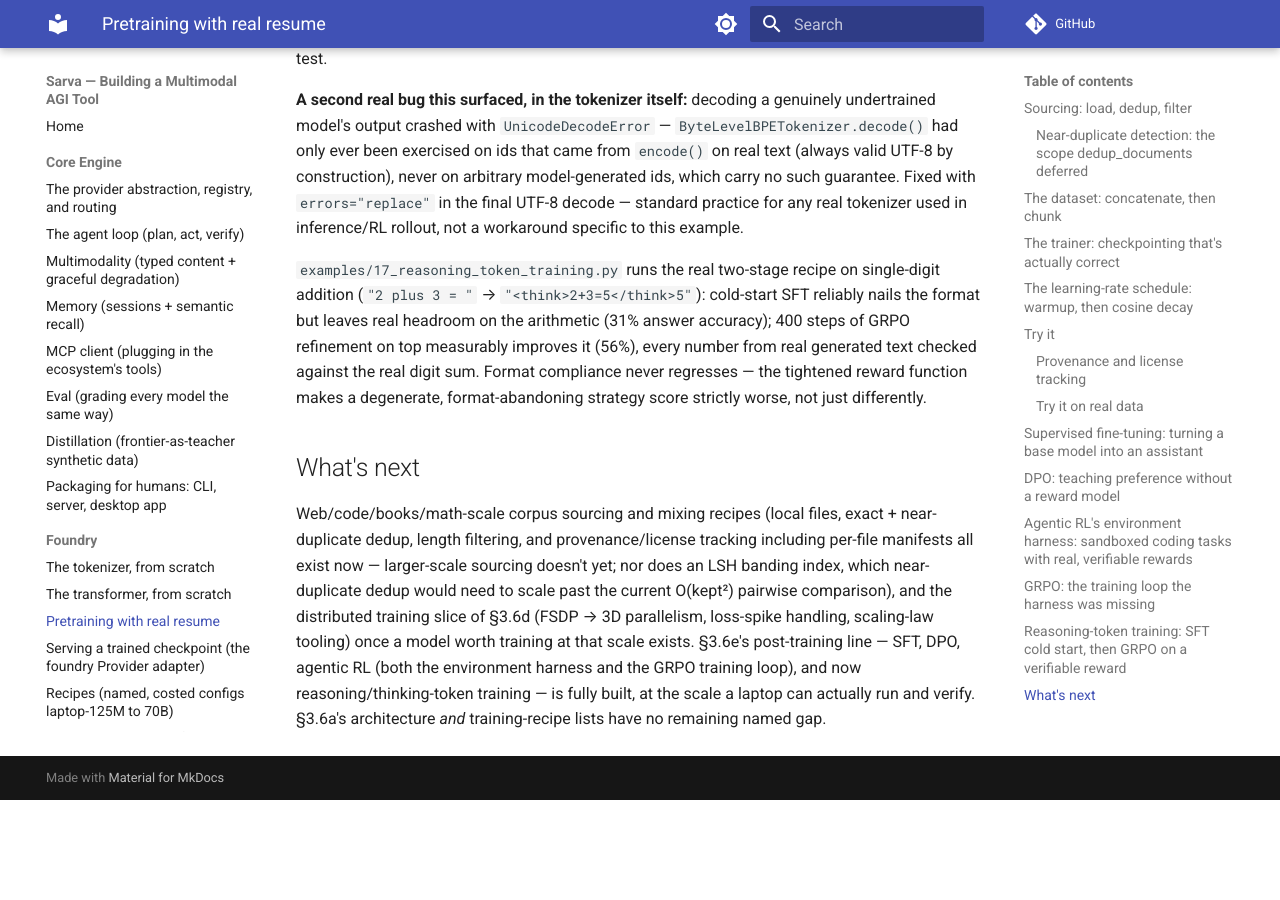
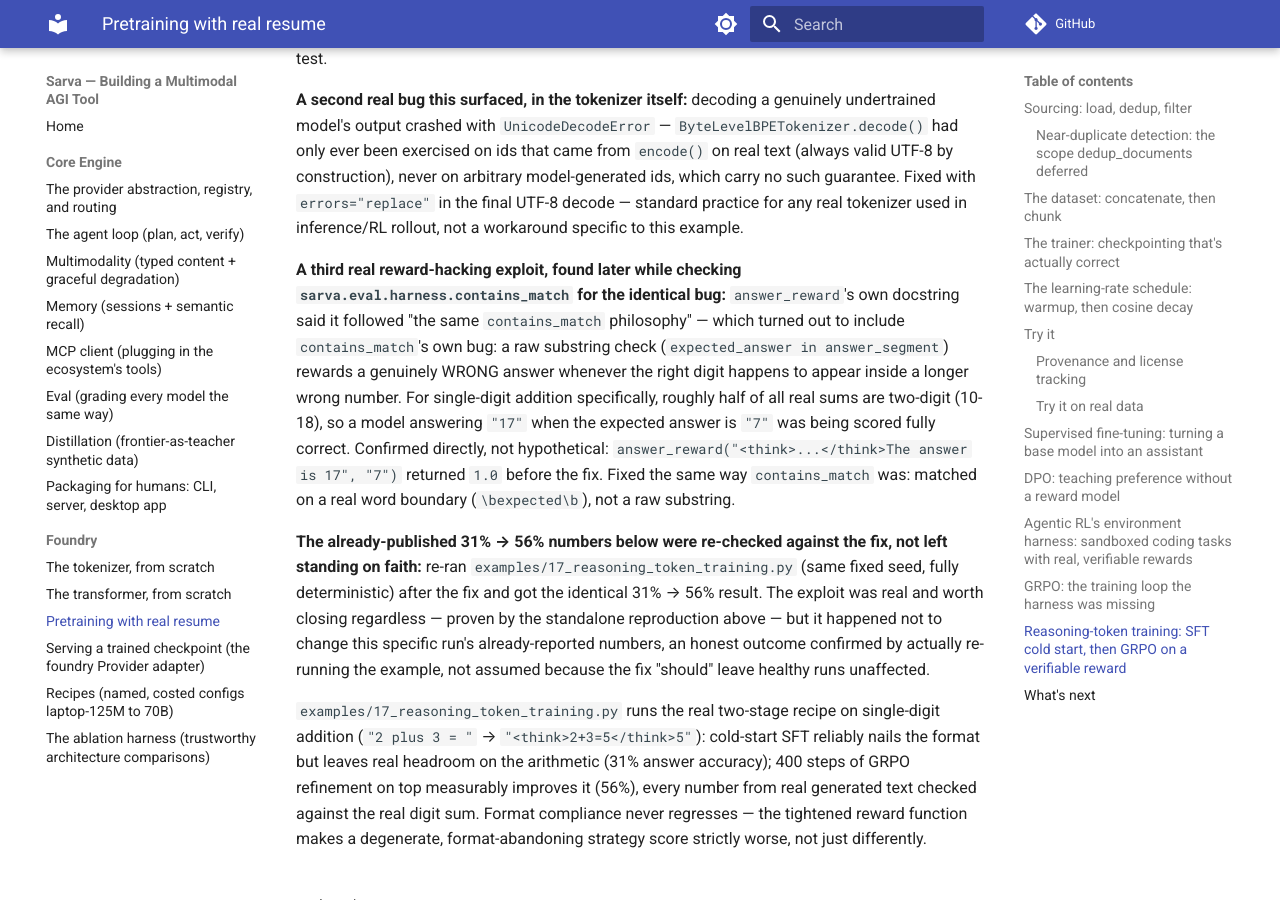
Before and after one commit to bpupadhyaya/sarva, an MkDocs documentation site: the page built from docs/foundry/training.md, in a window 1280 px wide and 900 px high, scrolled down 9205 px. Built offline with MkDocs 1.6.1 and Material for MkDocs 9.7.7, drawn with Linux system fonts in a browser that asks for light colours; comment, search, counter and statistics services are not loaded; before the commit the page ends 10005 px from its top, so only the background shows below that.

Commit message:
Fix a third reward-hacking exploit: answer_reward's own substring bug
answer_reward's docstring said it followed "the same contains_match
philosophy" -- which meant it inherited contains_match's exact
substring-false-positive bug too. For single-digit addition, roughly
half of all real sums are two-digit, so a model answering "17" when
the expected answer was "7" was scored fully correct by the real GRPO
reward function. Confirmed directly before fixing. Fixed the same way
contains_match was: word-boundary matched, not a raw substring.
Re-ran examples/17_reasoning_token_training.py (fixed seed) after the
fix and got the identical already-published 31% -> 56% result -- the
exploit was real, it just didn't happen to skew this particular run.

Co-Authored-By: Claude Sonnet 5 <noreply@anthropic.com>

```diff
--- a/docs/foundry/training.md
+++ b/docs/foundry/training.md
@@ -462,6 +462,31 @@ such guarantee. Fixed with `errors="replace"` in the final UTF-8 decode
 — standard practice for any real tokenizer used in inference/RL rollout,
 not a workaround specific to this example.
 
+**A third real reward-hacking exploit, found later while checking
+`sarva.eval.harness.contains_match` for the identical bug:**
+`answer_reward`'s own docstring said it followed "the same
+`contains_match` philosophy" — which turned out to include
+`contains_match`'s own bug: a raw substring check
+(`expected_answer in answer_segment`) rewards a genuinely WRONG answer
+whenever the right digit happens to appear inside a longer wrong
+number. For single-digit addition specifically, roughly half of all
+real sums are two-digit (10-18), so a model answering `"17"` when the
+expected answer is `"7"` was being scored fully correct. Confirmed
+directly, not hypothetical: `answer_reward("<think>...</think>The
+answer is 17", "7")` returned `1.0` before the fix. Fixed the same way
+`contains_match` was: matched on a real word boundary
+(`\bexpected\b`), not a raw substring.
+
+**The already-published 31% → 56% numbers below were re-checked
+against the fix, not left standing on faith:** re-ran
+`examples/17_reasoning_token_training.py` (same fixed seed,
+fully deterministic) after the fix and got the identical 31% → 56%
+result. The exploit was real and worth closing regardless — proven by
+the standalone reproduction above — but it happened not to change this
+specific run's already-reported numbers, an honest outcome confirmed
+by actually re-running the example, not assumed because the fix
+"should" leave healthy runs unaffected.
+
 `examples/17_reasoning_token_training.py` runs the real two-stage
 recipe on single-digit addition (`"2 plus 3 = "` →
 `"<think>2+3=5</think>5"`): cold-start SFT reliably nails the format
```
Also changed, not shown: BUILD-JOURNAL.md (+38 -0 lines), 2 other files.
